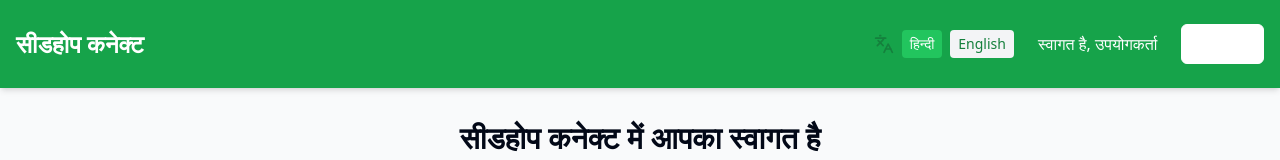
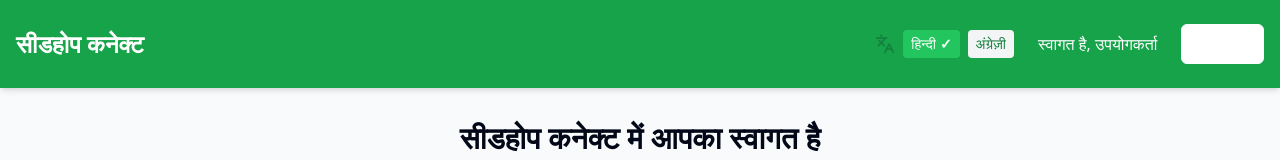
Before and after one commit to avika-15/Krishi_Mitra, a React (Vite) app: page /home in a window 1280 px wide. Shown: the top 160 px of the page. Built offline with nearby package versions, Linux system fonts and the light colour scheme.

Commit message:
Fix: Language toggle not working
Fixes the language toggle functionality.

```diff
--- a/src/components/LanguageToggle.tsx
+++ b/src/components/LanguageToggle.tsx
@@ -1,11 +1,24 @@
 
 import React, { useState } from "react";
 import { Languages } from "lucide-react";
+import { t, dict, getLang } from "@/lib/langHelper"; // import dict and getLang
 
 const LANGUAGES = [
-  { code: "hi", label: "हिन्दी" },
-  { code: "en", label: "English" }
+  { code: "hi", labelKey: "hindiLabel" },
+  { code: "en", labelKey: "englishLabel" }
 ];
+
+// We'll add the translated language labels inline here because dict does not have them!
+const langDisplayNames = {
+  hi: {
+    hi: "हिन्दी",
+    en: "अंग्रेज़ी"
+  },
+  en: {
+    hi: "Hindi",
+    en: "English"
+  }
+};
 
 const getInitialLang = () => {
   // Defaults to Hindi if not set
@@ -21,16 +34,24 @@ const LanguageToggle = () => {
     window.location.reload();
   };
 
+  // Use the current language to display both language labels
+  const currentLang = getLang();
+
   return (
     <div className="flex items-center space-x-2">
       <Languages className="w-5 h-5 text-green-700" />
-      {LANGUAGES.map(({ code, label }) => (
+      {Object.keys(langDisplayNames[currentLang]).map((code) => (
         <button
           key={code}
           onClick={() => handleChange(code)}
-          className={`px-2 py-1 rounded ${lang === code ? "bg-green-500 text-white" : "bg-gray-100 text-green-700"} text-sm`}
+          className={`px-2 py-1 rounded flex items-center space-x-1 ${
+            lang === code ? "bg-green-500 text-white" : "bg-gray-100 text-green-700"
+          } text-sm`}
         >
-          {label}
+          <span>{langDisplayNames[currentLang][code]}</span>
+          {lang === code && (
+            <span aria-label="Selected" className="ml-1 font-bold">✓</span>
+          )}
         </button>
       ))}
     </div>
```
